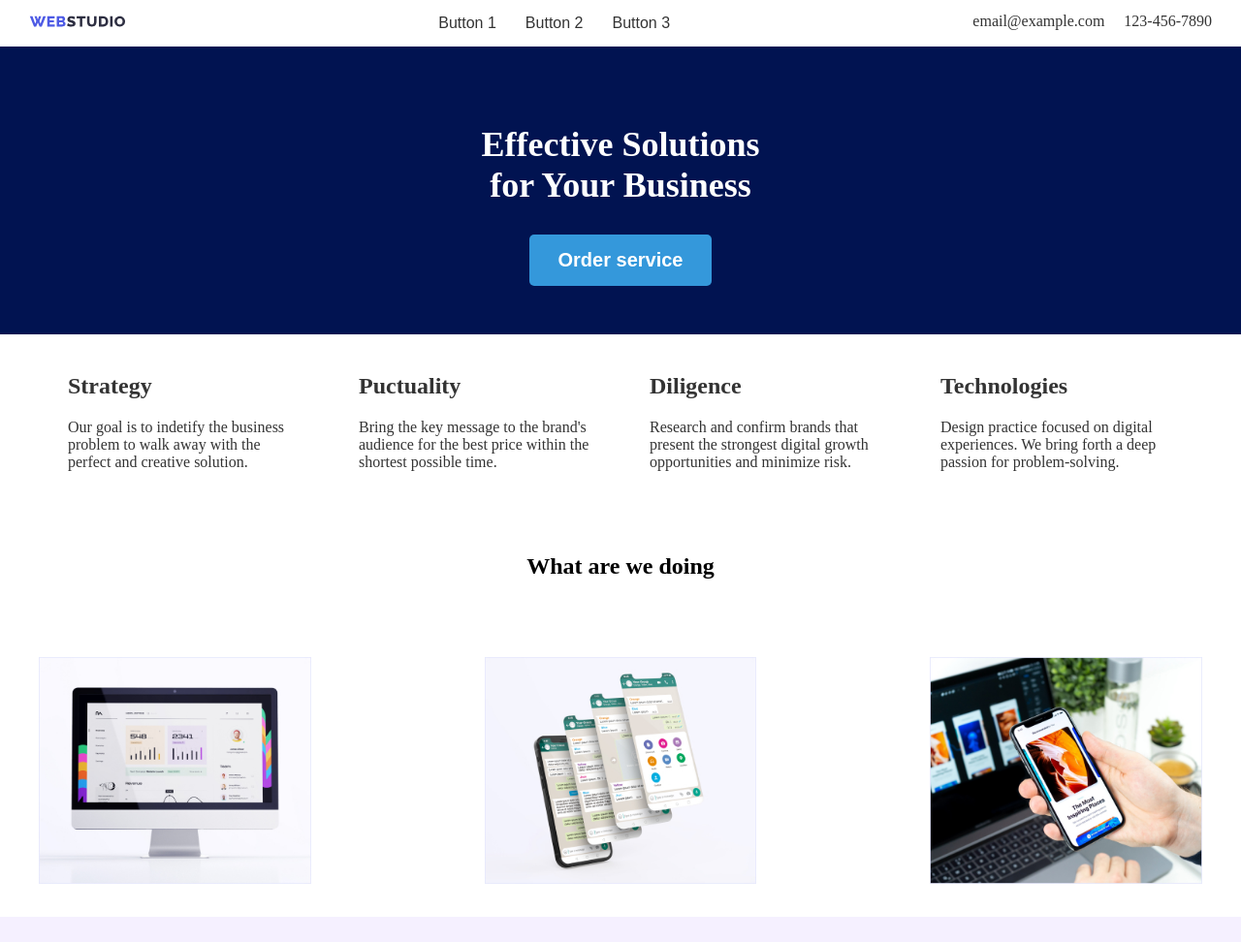
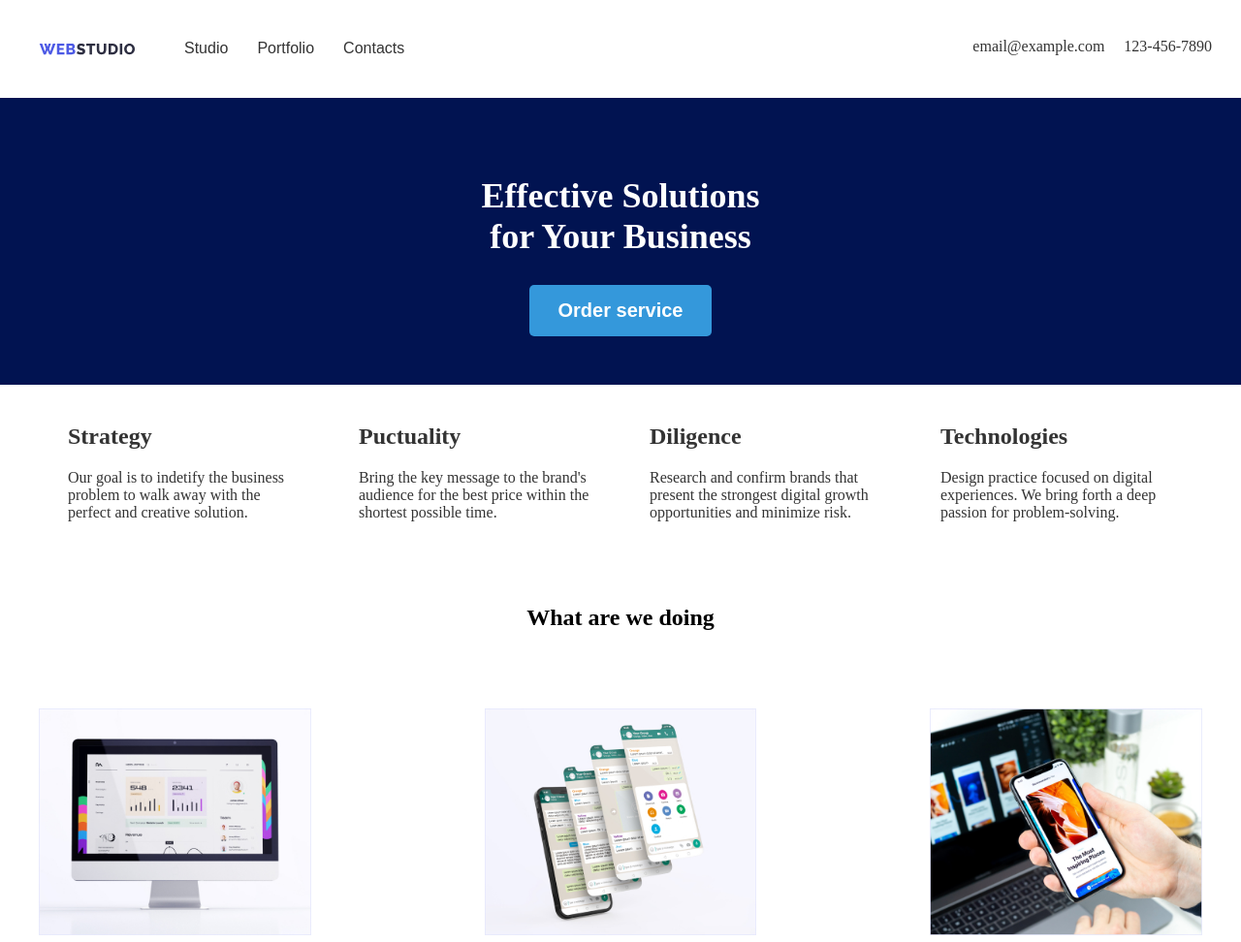
Before and after one commit to BalascanGabriel/Meditatii, a plain HTML site: page Tema2/index.html in a window 1280 px wide. Shown: the top 972 px of the page at 97% size. Drawn offline with Linux system fonts and the light colour scheme.

Commit message:
Restyle a little

```diff
--- a/Tema2/index.html
+++ b/Tema2/index.html
@@ -15,9 +15,9 @@
             <img src="./images/logo.svg" alt="Logo">
         </div>
         <div class="buttons">
-            <button>Button 1</button>
-            <button>Button 2</button>
-            <button>Button 3</button>
+            <button>Studio</button>
+            <button>Portfolio</button>
+            <button>Contacts</button>
         </div>
         <div class="contact-info">
             <div class="email">email@example.com</div>
--- a/Tema2/style.css
+++ b/Tema2/style.css
@@ -14,16 +14,19 @@ header {
 }
 
 .logo {
-    margin-left: 20px;
+    display: flex; /* Make the logo and buttons flex containers */
+    align-items: center; /* Align items vertically in the logo container */
+    margin: 30px;
 }
 
 .logo img {
     max-width: 100px;
+    margin-right: 10px; /* Add margin between logo and buttons */
 }
 
 .buttons {
-    margin-left: 20px;
     display: flex;
+    margin-left: auto; /* Move the buttons to the center */
 }
 
 .buttons button {
@@ -44,10 +47,11 @@ header {
     transform: scale(1.1);
 }
 
-
 .contact-info {
     text-align: right;
     display: flex;
+    flex-grow: 1; /* Allow the contact info to take remaining space */
+    justify-content: flex-end; /* Align contact info to the right */
 }
 
 .email,
```
